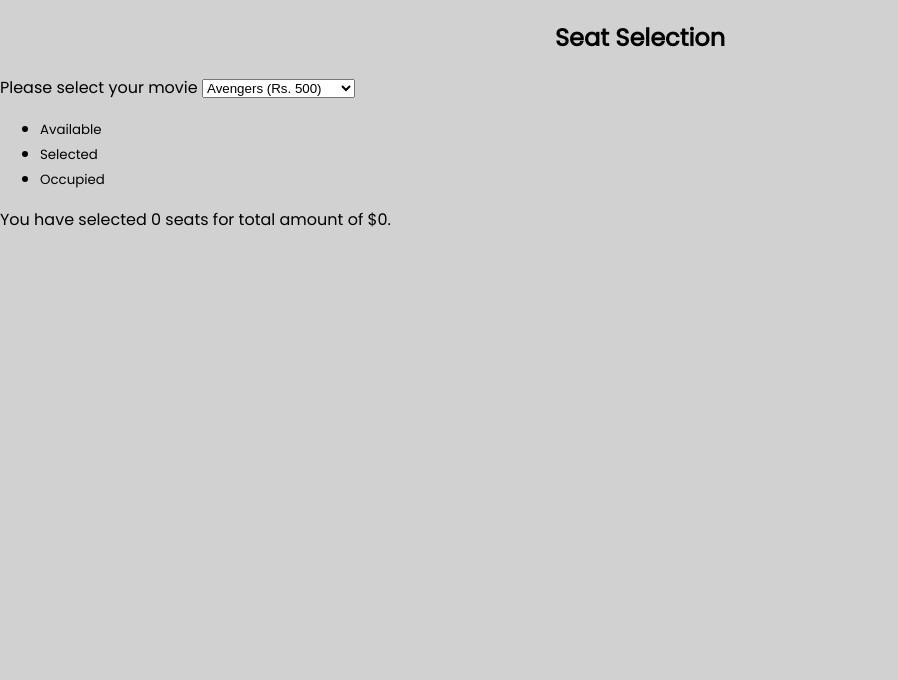
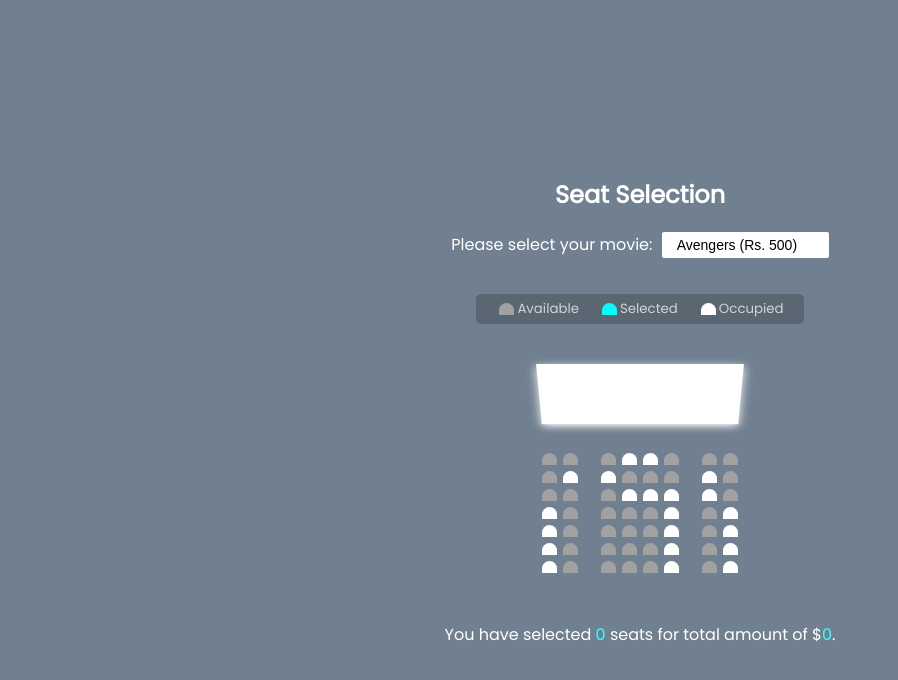
Before and after one commit to chandan-khemani/Full-Stack-MERN-Development-with-Axiom-Module-A, a plain HTML site: page Project 2 - Seat Selection at Movie Theatre/index.html in a window 1280 px wide. Shown: the whole page, without its empty margins (0-898 px from the left). Drawn offline with Linux system fonts and the light colour scheme.

Commit message:
Adding Styles to web page

```diff
--- a/Project 2 - Seat Selection at Movie Theatre/index.html
+++ b/Project 2 - Seat Selection at Movie Theatre/index.html
@@ -9,9 +9,9 @@
     <link rel="stylesheet" href="style.css">
 </head>
 <body>
-    <div class="container">
+    <div class="movie-container">
         <h2>Seat Selection</h2>
-        <label for="movie">Please select your movie</label>
+        <label for="movie">Please select your movie:</label>
         <select name="movie" id="movie">
             <option value="500">Avengers (Rs. 500)</option>
             <option value="1000">Spiderman (Rs. 1000)</option>
@@ -58,7 +58,8 @@
             <div class="seat"></div>
             <div class="seat occupied"></div>
             <div class="seat"></div>
-        </div><div class="row">
+        </div>
+        <div class="row">
             <div class="seat"></div>
             <div class="seat"></div>
             <div class="seat"></div>
@@ -67,7 +68,8 @@
             <div class="seat occupied"></div>
             <div class="seat occupied"></div>
             <div class="seat"></div>
-        </div><div class="row">
+        </div>
+        <div class="row">
             <div class="seat occupied"></div>
             <div class="seat"></div>
             <div class="seat"></div>
@@ -78,7 +80,29 @@
             <div class="seat occupied"></div>
         </div>
 
-        </div><div class="row">
+        <div class="row">
+            <div class="seat occupied"></div>
+            <div class="seat"></div>
+            <div class="seat"></div>
+            <div class="seat"></div>
+            <div class="seat"></div>
+            <div class="seat occupied"></div>
+            <div class="seat"></div>
+            <div class="seat occupied"></div>
+        </div>
+
+        <div class="row">
+            <div class="seat occupied"></div>
+            <div class="seat"></div>
+            <div class="seat"></div>
+            <div class="seat"></div>
+            <div class="seat"></div>
+            <div class="seat occupied"></div>
+            <div class="seat"></div>
+            <div class="seat occupied"></div>
+        </div>
+
+        <div class="row">
             <div class="seat occupied"></div>
             <div class="seat"></div>
             <div class="seat"></div>
--- a/Project 2 - Seat Selection at Movie Theatre/style.css
+++ b/Project 2 - Seat Selection at Movie Theatre/style.css
@@ -7,18 +7,117 @@
 
 body{
     font-family: 'Poppins', sans-serif;
-    background-color: rgb(209, 209, 209);
+    background-color: slategray;
+    color: white;
+
+    /* Align all items of page to center of browswer screen */
+    display: flex;
+    flex-direction: column;
+    align-items: center;
+    justify-content: center;
+    height: 100vh;
     margin: 0;
+}
+
+.movie-container{
+    margin: 20px 0;
+}
+
+.movie-container h2{
+    text-align: center;
+    ;
+}
+
+.movie-container select{
+    background-color: white;
+    border: 0;
+    border-radius: 2px;
+    font-size: 14px;
+    margin-left: 5px;
+    padding: 5px 15px 5px 15px;
+    appearance: none;
+    -moz-appearance: none;
+    -webkit-appearance: none;
+}
+
+.seat{
+    background-color: rgb(161, 161, 161);
+    width: 15px;
+    height: 12px;
+    margin: 3px;
+    border-top-left-radius: 10px;
+    border-top-right-radius: 10px;
+
+}
+
+.row{
+    display: flex;
+}
+
+.seat:nth-of-type(2){
+margin-right: 20px;
+}
+
+.seat:nth-last-of-type(2){
+    margin-left: 20px;
+}
+.seat.selected{
+    background-color: aqua;
+}
+.seat.occupied{
+    background-color: white;
+}
+.seat:not(.occupied):hover{
+    background-color: yellow;
+    cursor: pointer;
+    transform: scale(1.2);
+}
+
+
+.legend{
+    /* background-color: rgb(109, 109, 109); */
+    background-color: rgba(0, 0, 0, 0.2);
+    padding: 5px 10px;
+    border-radius: 5px;
+    color: lightgray;
+    list-style: none;
+    display: flex;
+    /* margin-right: 20px; */
+    justify-content: space-between;
+}
+
+.legend li{
+    display: flex;
+    margin: 0 10px;
+    align-items: center;
+    justify-content: center;
+}
+.legend .seat:not(.occupied):hover{
+    cursor: none;
+    transform: scale(1);
+
+}
+
+
+.screen{
+    height: 80px; width: 100%;
+    background-color: white;
+
+    margin: 15px 0;
+    transform: rotateX(-45deg);
+
+    box-shadow: 0 3px 10px white;
+
 }
 
 
 
-.container{
-
-    border-radius: 3px;
-
+div.container{
+    perspective: 1000px;
+    margin-bottom: 30px;
 }
 
-.container h2{
-    text-align: center;
+p.text span{
+    color: rgb(52, 255, 255);
+    /* padding: 5px 10px; */
 }
```
